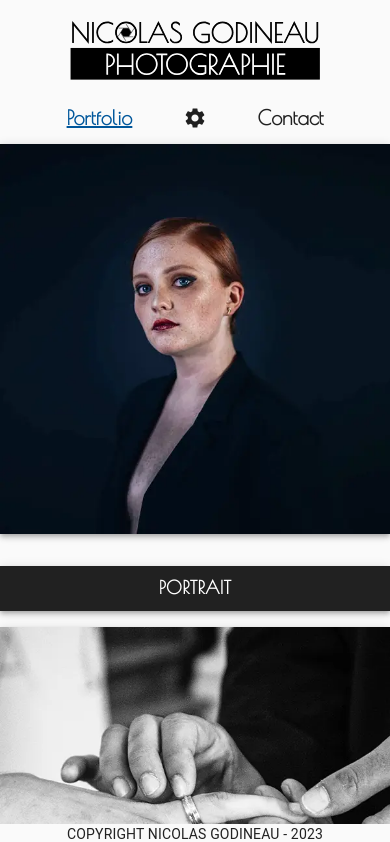
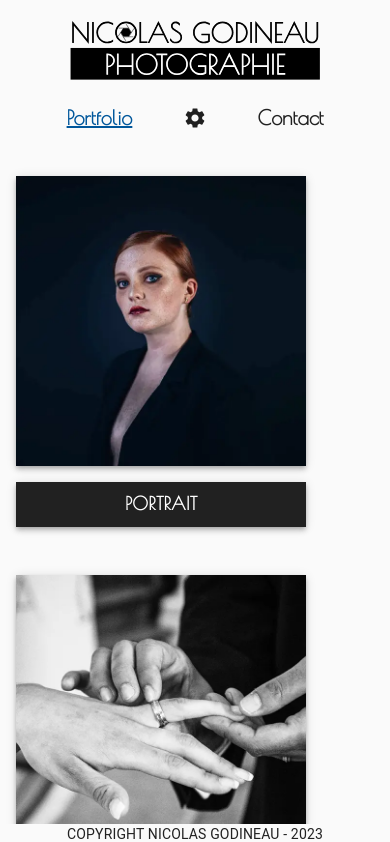
Before and after one commit to nicolasgodineau/nicolas_photographie_react, a React (Create React App) app: page /portfolio in a window 390 px wide. Shown: the top 842 px of the page. Built offline with nearby package versions, Linux system fonts and the light colour scheme.

Commit message:
Clean code et ajustement CSS portfolio

```diff
--- a/src/components/CardPortfolio.jsx
+++ b/src/components/CardPortfolio.jsx
@@ -1,7 +1,6 @@
 import React from "react";
 import { NavLink } from "react-router-dom";
 import { Box, Avatar, Link } from "@mui/material";
-import { shadows } from "@mui/system";
 import { useTheme } from "@mui/material/styles";
 
 export default function CardPortfolio({ title, srcImg, folder, numImg }) {
@@ -14,6 +13,10 @@ export default function CardPortfolio({ title, srcImg, folder, numImg }) {
                 display: "flex",
                 flexDirection: "column",
                 gap: "2rem",
+                [theme.breakpoints.down("sm")]: {
+                    paddingX: "1rem",
+                    gap: "1rem",
+                },
             }}
         >
             <Box>
--- a/src/components/ChangeLanguageButton.jsx
+++ b/src/components/ChangeLanguageButton.jsx
@@ -1,6 +1,5 @@
 import React, { useState } from "react";
-import { Avatar, Button, Switch, IconButton, Box } from "@mui/material";
-import { shadows } from "@mui/system";
+import { IconButton, Box } from "@mui/material";
 
 import { useTheme } from "@mui/material/styles";
 import { useTranslation } from "react-i18next";
--- a/src/components/ContactModal.jsx
+++ b/src/components/ContactModal.jsx
@@ -9,7 +9,6 @@ import {
     Typography,
     TextField,
     FormControl,
-    IconButton,
 } from "@mui/material";
 
 import { useTheme } from "@mui/material/styles";
--- a/src/components/MainContainer.jsx
+++ b/src/components/MainContainer.jsx
@@ -1,4 +1,4 @@
-import React, { useContext } from "react";
+import React from "react";
 import { useTheme } from "@mui/material/styles";
 import { Container } from "@mui/material";
 
@@ -16,6 +16,7 @@ export default function CustomArticleContainer({ children }) {
                 justifyContent: "space-between",
                 gap: "1rem",
                 paddingY: "1rem",
+                marginY: "2rem",
                 [theme.breakpoints.down("sm")]: {
                     padding: "0.5rem 0 3rem 0",
                 },
--- a/src/components/Nav.jsx
+++ b/src/components/Nav.jsx
@@ -20,7 +20,7 @@ export default function Nav({ toggleTheme }) {
     // Permet d'activer le blur du menu au scroll
     useEffect(() => {
         const handleScroll = () => {
-            if (window.scrollY > 20) {
+            if (window.scrollY > 32) {
                 setIsBlurred(true);
             } else {
                 setIsBlurred(false);
--- a/src/components/SettingsMenu.jsx
+++ b/src/components/SettingsMenu.jsx
@@ -1,5 +1,5 @@
 import React, { useState, useEffect } from "react";
-import { Box, ButtonGroup, IconButton } from "@mui/material";
+import { ButtonGroup } from "@mui/material";
 import SettingsIcon from "@mui/icons-material/Settings";
 import ChangeLanguageButton from "./ChangeLanguageButton.jsx";
 import ChangeThemeButton from "./ChangeThemeButton.jsx";
--- a/src/pages/Contact.jsx
+++ b/src/pages/Contact.jsx
@@ -5,7 +5,7 @@ import { useTranslation } from "react-i18next";
 
 // CSS & MUI
 import { useTheme } from "@mui/material/styles";
-import { Avatar, Box, Container, Typography } from "@mui/material";
+import { Avatar, Container, Typography } from "@mui/material";
 
 // Componentes & Pages & Autre
 import MainContainer from "../components/MainContainer.jsx";
--- a/src/pages/Portfolio.jsx
+++ b/src/pages/Portfolio.jsx
@@ -4,6 +4,7 @@ import React from "react";
 import { useTranslation } from "react-i18next";
 
 // CSS & MUI
+import { useTheme } from "@mui/material/styles";
 import { Container, Grid } from "@mui/material";
 
 // Componentes & Pages & Autre
@@ -12,6 +13,7 @@ import CardPortfolio from "../components/CardPortfolio.jsx";
 
 export default function Portfolio() {
     const { t } = useTranslation();
+    const theme = useTheme();
 
     const portfolioCards = t("portfolio.cards", { returnObjects: true }) || [];
 
@@ -19,19 +21,31 @@ export default function Portfolio() {
         <MainContainer>
             <Container
                 component="section"
-                maxWidth={false}
-                disableGutters={true}
+                maxWidth="lg"
+                disableGutters={false}
                 sx={{
                     width: "100%",
                     display: "flex",
                     justifyContent: "space-between",
                     gap: "1rem",
-                    padding: "0",
+                    padding: "8vmin 0 0",
+                    [theme.breakpoints.down("sm")]: {
+                        padding: "0",
+                        gap: "2rem",
+                    },
                 }}
             >
-                <Grid container spacing={2}>
+                <Grid
+                    container
+                    spacing={2}
+                    sx={{
+                        [theme.breakpoints.down("sm")]: {
+                            gap: "2rem",
+                        },
+                    }}
+                >
                     {portfolioCards.map((card, index) => (
-                        <Grid item key={index} xs={12} sm={6} md={3}>
+                        <Grid item key={index} xs={10} sm={6} md={3}>
                             <CardPortfolio
                                 title={card.title}
                                 srcImg={card.imgSrc}
```
